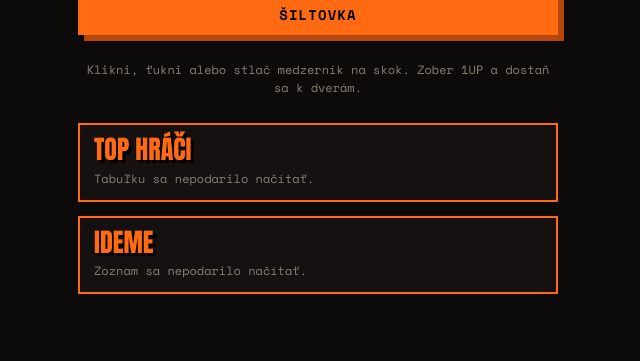
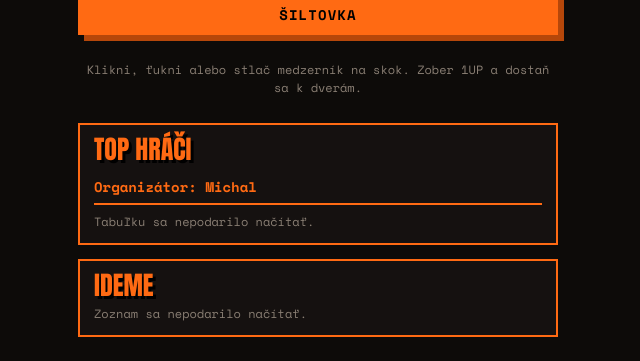
Before and after one commit to SuperGrassX/road-to-jama, a plain HTML site: page index.html in a window 1280 px wide. Shown: the part 455-816 px from the top of the page, without its empty margins (322-962 px from the left). Drawn offline with nearby package versions, Linux system fonts and the light colour scheme; no server answers.

Commit message:
Add files via upload

```diff
--- a/index.html
+++ b/index.html
@@ -72,6 +72,7 @@ h2 { font-size: clamp(28px, 7vw, 44px); color: var(--orange); text-shadow: 3px 3
 .board { width: 100%; max-width: 480px; border: 2px solid var(--orange); background: #151110; padding: 12px 14px; box-sizing: border-box; }
 .board h2 { font-size: 26px; text-align: left; }
 .board ol { margin: 8px 0 0; padding: 0; list-style: none; }
+.organizer { margin: 8px 0 0; padding: 6px 0; color: var(--orange); font-weight: 700; font-size: 14px; border-bottom: 2px solid var(--orange); }
 .board li { padding: 6px 0; border-bottom: 1px dashed #2a2420; display: flex; justify-content: space-between; gap: 8px; }
 .board .msg { color: var(--mute, #8a7f74); font-size: 12px; margin: 8px 0 0; }
 .saveBox { display: flex; flex-direction: column; align-items: center; gap: 8px; width: 100%; }
@@ -161,6 +162,7 @@ body.playing { touch-action: none; user-select: none; -webkit-user-select: none;
 
   <section class="board" id="board">
     <h2>Top hráči</h2>
+    <p class="organizer">Organizátor: Michal</p>
     <ol id="list"></ol>
     <p class="msg" id="boardMsg">Načítavam…</p>
   </section>
```
